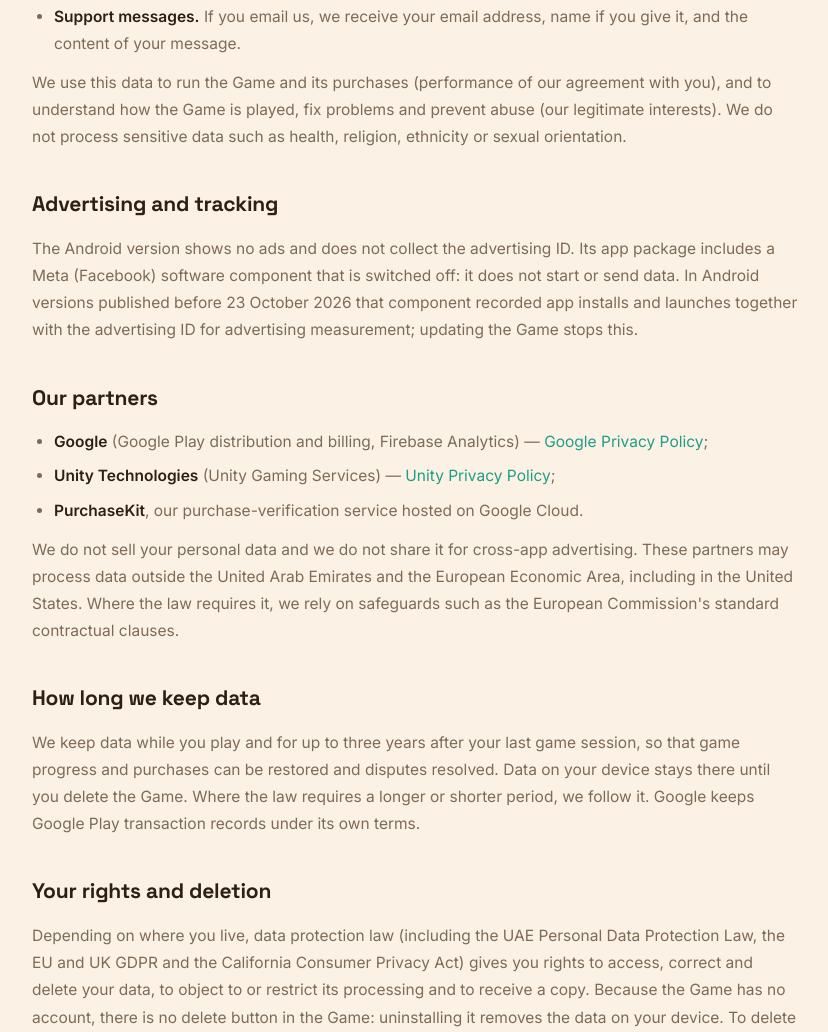
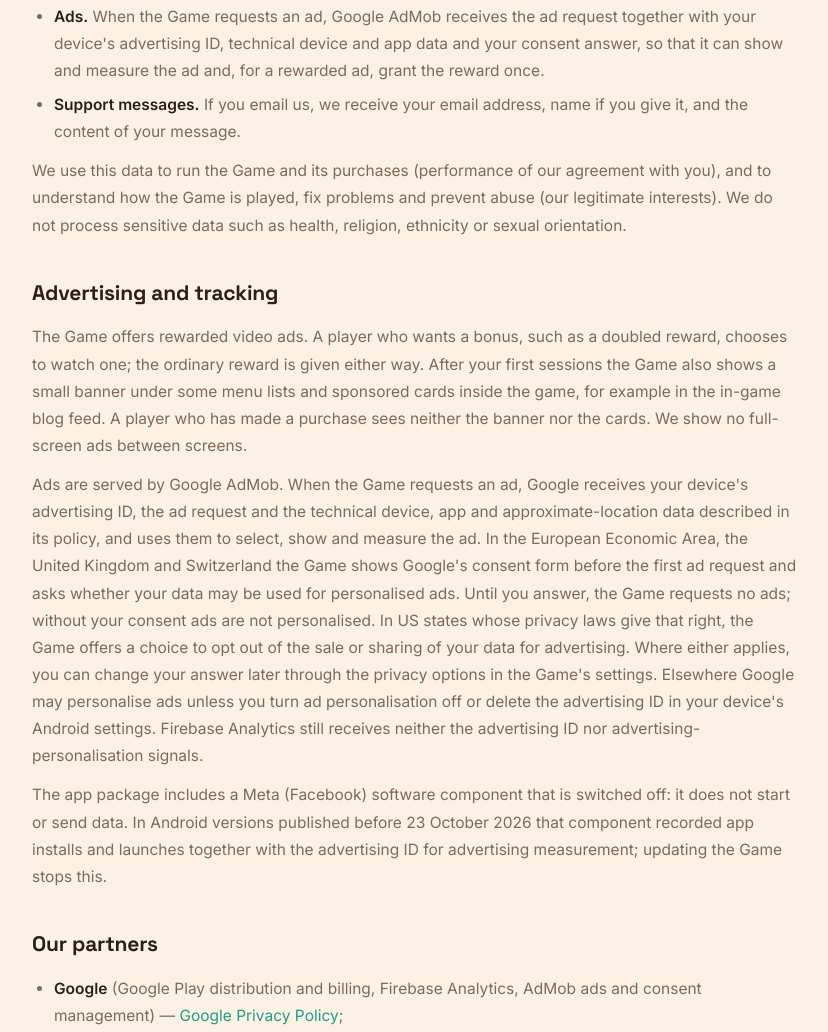
Before and after one commit to J3d1-fm/genhood-pages, a plain HTML site: page privacy.html in a window 1280 px wide. Shown: the part 1401-2433 px from the top of the page, without its empty margins (224-1052 px from the left). Drawn offline with Linux system fonts and the light colour scheme.

Commit message:
Website 0.1.9: privacy policy covers ads in Bloghouse Rivals for Android
Rewarded video, menu banner and sponsored cards via Google AdMob; consent form in the EEA, UK and Switzerland; opt-out for US states; advertising ID disclosed. Matches Android build 1.5.22 (149).

Agent-Session: claude 5168bbe1 — Android-сборка 1.5.22 для Google Play · Политика приватности 0.1.9: реклама в Android-версии
Co-Authored-By: Claude Fable 5.2 <noreply@anthropic.com>

```diff
--- a/privacy.html
+++ b/privacy.html
@@ -51,7 +51,7 @@
 <div class="hero">
   <div class="wrap">
     <h1 class="grad-text">Privacy Policy</h1>
-    <div class="eff">Bloghouse Rivals for Android · Last updated: 22 October 2026</div>
+    <div class="eff">Bloghouse Rivals for Android · Last updated: 24 November 2026</div>
   </div>
 </div>
 
@@ -77,20 +77,23 @@
       <li><strong>Player ID and game services.</strong> When the Game starts, Unity Gaming Services (Unity Technologies) signs the device in anonymously and assigns a random player ID. The Game uses it to load game content, to keep in-game currency and item records consistent (Unity Economy and Cloud Code) and to link purchases to the player. Unity receives the player ID, technical request data and the game records these services need.</li>
       <li><strong>Purchases.</strong> Google Play handles checkout and payment details; we do not receive your card details. Our purchase service, PurchaseKit, checks each purchase with Google Play and records the product, order and purchase-token references, purchase status, price and currency under a pseudonymous account identifier derived from your player ID, so that items are granted once. PurchaseKit also receives which in-game offers were shown, opened or bought, so we can measure the shop.</li>
       <li><strong>Analytics.</strong> Google Firebase Analytics receives gameplay and purchase events, an app-instance identifier, app and device information (model, operating system, language), approximate region and Google Play install-campaign information. The Game turns off advertising-ID collection and advertising-personalisation signals in Firebase.</li>
+      <li><strong>Ads.</strong> When the Game requests an ad, Google AdMob receives the ad request together with your device's advertising ID, technical device and app data and your consent answer, so that it can show and measure the ad and, for a rewarded ad, grant the reward once.</li>
       <li><strong>Support messages.</strong> If you email us, we receive your email address, name if you give it, and the content of your message.</li>
     </ul>
     <p>We use this data to run the Game and its purchases (performance of our agreement with you), and to understand how the Game is played, fix problems and prevent abuse (our legitimate interests). We do not process sensitive data such as health, religion, ethnicity or sexual orientation.</p>
 
     <h2>Advertising and tracking</h2>
-    <p>The Android version shows no ads and does not collect the advertising ID. Its app package includes a Meta (Facebook) software component that is switched off: it does not start or send data. In Android versions published before 23 October 2026 that component recorded app installs and launches together with the advertising ID for advertising measurement; updating the Game stops this.</p>
+    <p>The Game offers rewarded video ads. A player who wants a bonus, such as a doubled reward, chooses to watch one; the ordinary reward is given either way. After your first sessions the Game also shows a small banner under some menu lists and sponsored cards inside the game, for example in the in-game blog feed. A player who has made a purchase sees neither the banner nor the cards. We show no full-screen ads between screens.</p>
+    <p>Ads are served by Google AdMob. When the Game requests an ad, Google receives your device's advertising ID, the ad request and the technical device, app and approximate-location data described in its policy, and uses them to select, show and measure the ad. In the European Economic Area, the United Kingdom and Switzerland the Game shows Google's consent form before the first ad request and asks whether your data may be used for personalised ads. Until you answer, the Game requests no ads; without your consent ads are not personalised. In US states whose privacy laws give that right, the Game offers a choice to opt out of the sale or sharing of your data for advertising. Where either applies, you can change your answer later through the privacy options in the Game's settings. Elsewhere Google may personalise ads unless you turn ad personalisation off or delete the advertising ID in your device's Android settings. Firebase Analytics still receives neither the advertising ID nor advertising-personalisation signals.</p>
+    <p>The app package includes a Meta (Facebook) software component that is switched off: it does not start or send data. In Android versions published before 23 October 2026 that component recorded app installs and launches together with the advertising ID for advertising measurement; updating the Game stops this.</p>
 
     <h2>Our partners</h2>
     <ul>
-      <li><strong>Google</strong> (Google Play distribution and billing, Firebase Analytics) — <a href="https://policies.google.com/privacy">Google Privacy Policy</a>;</li>
+      <li><strong>Google</strong> (Google Play distribution and billing, Firebase Analytics, AdMob ads and consent management) — <a href="https://policies.google.com/privacy">Google Privacy Policy</a>;</li>
       <li><strong>Unity Technologies</strong> (Unity Gaming Services) — <a href="https://unity.com/legal/game-player-and-app-user-privacy-policy">Unity Privacy Policy</a>;</li>
       <li><strong>PurchaseKit</strong>, our purchase-verification service hosted on Google Cloud.</li>
     </ul>
-    <p>We do not sell your personal data and we do not share it for cross-app advertising. These partners may process data outside the United Arab Emirates and the European Economic Area, including in the United States. Where the law requires it, we rely on safeguards such as the European Commission's standard contractual clauses.</p>
+    <p>We do not sell your personal data for money. We share data for advertising only as described above: Google receives ad requests with your advertising ID and may use them for personalised advertising across apps; in the European Economic Area, the United Kingdom and Switzerland it does so only if you consent in the form. Some US state laws treat this as a "sale" or "sharing" of personal data; where they apply, the privacy options in the Game's settings let you opt out. These partners may process data outside the United Arab Emirates and the European Economic Area, including in the United States. Where the law requires it, we rely on safeguards such as the European Commission's standard contractual clauses.</p>
 
     <h2>How long we keep data</h2>
     <p>We keep data while you play and for up to three years after your last game session, so that game progress and purchases can be restored and disputes resolved. Data on your device stays there until you delete the Game. Where the law requires a longer or shorter period, we follow it. Google keeps Google Play transaction records under its own terms.</p>
```
Also changed, not shown: TECHNICAL_DOCUMENTATION.txt, VERSION.txt, 1 other file.
